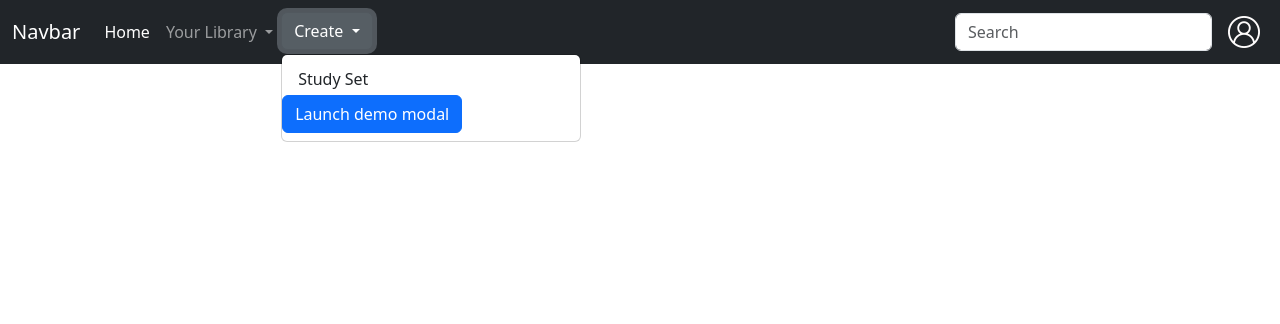
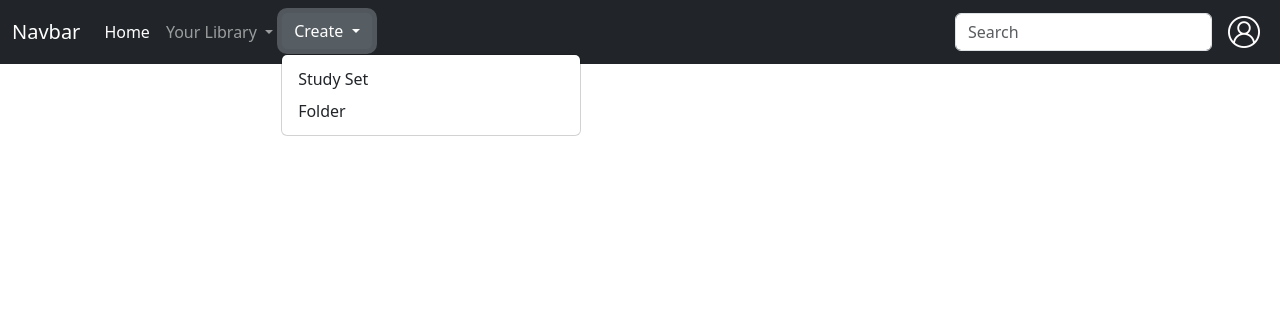
Before and after one commit to medreres/aprender, a Django app: page / in a window 1280 px wide, after a click on "Create". Shown: the top 324 px of the page. Run offline with Django 4.2, Linux system fonts and the light colour scheme; a user stored in the database is signed in; some libraries are stand-ins or nearby versions.

Commit message:
Creating class for CreateFolder modal

```diff
--- a/aprender/forms.py
+++ b/aprender/forms.py
@@ -52,3 +52,6 @@ class CreateSet(forms.ModelForm):
 
     def __init__(self, *args, **kwargs):
         super().__init__(*args, **kwargs)
+
+class CreateFolder(forms.ModelForm):
+    pass
--- a/aprender/templates/aprender/index.html
+++ b/aprender/templates/aprender/index.html
@@ -64,12 +64,27 @@
                                     document.querySelector('#libraryBtn').addEventListener('click', loadSets);
                                 })
                                 function loadSets(event) {
-                                    fetch("{% url 'fetchsets' request.user%}")
+                                    fetch("{% url 'fetchsets' request.user %}")
                                         .then(response => response.json())
-                                        .then(result => result.forEach(card => addCard(card)))
+                                        .then(result => {
+                                            if (result.length === 0)
+                                            {
+                                                addCard(undefined);
+                                            }
+                                            else
+                                            {
+                                                result.forEach(card => addCard(card));
+                                            }
+                                        })
                                 }
 
                                 function addCard(card) {
+
+                                    if (card === undefined)
+                                    {
+                                        document.querySelector('#containerAjax').innerHTML = "It's seem that there is nothing to show!";
+                                        return;
+                                    }
                                     document.querySelector('#containerAjax').innerHTML = "";
 
                                     setTimeout(() => {
@@ -158,42 +173,47 @@
                             Create
                         </button>
                         <ul class="dropdown-menu">
-                            <li><a href="{% url 'createset' %}" r class="dropdown-item" type="button">Study Set</a></li>
+                            <li><a href="{% url 'createset' %}" class="dropdown-item" type="button">Study Set</a></li>
                             <li>
                                 <!-- <a href="{% url 'createfolder' %}" class="dropdown-item" type="button">Folder</a> -->
+                                <button type="button" class="dropdown-item" data-bs-toggle="modal"
+                                    data-bs-target="#folderModal">
+                                    Folder
+                                </button>
+
+                            </li>
 
 
+                        </ul>
+
                         <!-- Button trigger modal -->
-                                <button type="button" class="btn btn-primary" data-bs-toggle="modal"
-                                    data-bs-target="#exampleModal">
-                                    Launch demo modal
-                                </button>
+
 
                         <!-- Modal -->
-                                <div class="modal fade" id="exampleModal" tabindex="-1"
-                                    aria-labelledby="exampleModalLabel" aria-hidden="true">
+                        <div class="modal fade" id="folderModal" tabindex="-1" aria-labelledby="folderModalLabel"
+                            aria-hidden="true">
                             <div class="modal-dialog">
+                                <form action="{% url 'createfolder' %}" method="post">
                                     <div class="modal-content">
                                         <div class="modal-header">
-                                                <h5 class="modal-title" id="exampleModalLabel">Modal title</h5>
+                                            <h5 class="modal-title" id="folderModalLabel">Create a new folder</h5>
                                             <button type="button" class="btn-close" data-bs-dismiss="modal"
                                                 aria-label="Close"></button>
                                         </div>
                                         <div class="modal-body">
-                                                ...
+                                            <input class="form-control mb-2" type="text" placeholder="Enter a title"
+                                                aria-label="default input example">
+                                            <input class="form-control form-control-lg" type="text"
+                                                placeholder="Enter a description (optional)"
+                                                aria-label="Enter a description (optional)">
                                         </div>
                                         <div class="modal-footer">
-                                                <button type="button" class="btn btn-secondary"
-                                                    data-bs-dismiss="modal">Close</button>
-                                                <button type="button" class="btn btn-primary">Save changes</button>
+                                            <button type="button" class="btn btn-primary">Create folder</button>
                                         </div>
                                     </div>
+                                </form>
                             </div>
                         </div>
-
-
-                            </li>
-                        </ul>
 
                     </li>
                     {% endif %}
--- a/aprender/views.py
+++ b/aprender/views.py
@@ -123,10 +123,9 @@ def createset(request):
             label=form.cleaned_data['label'],
             date=datetime.now(),
             author=request.user,
-            description = form.cleaned_data['description']
+            description=form.cleaned_data['description']
         )
         studySet.words.add(*[w.id for w in wordsObjectList])
-
 
         return HttpResponseRedirect(reverse('createset'))
 
@@ -138,5 +137,11 @@ def createset(request):
 def sets(request, user):
     return render(request, 'aprender/sets.html')
 
+
 def createfolder(request):
+    if request.method != "POST":
+        messages.error(request, 'Error. Wrong request method')
+        return HttpResponseRedirect(reverse('index'))
+
+
     return render(request, 'aprender/createfolder.html')
--- a/project/urls.py
+++ b/project/urls.py
@@ -18,6 +18,6 @@ from django.urls import path
 from django.urls import include
 
 urlpatterns = [
-    path('admin/', admin.site.urls),
+    path('adminPanel', admin.site.urls),
     path('', include('aprender.urls'))
 ]
```
Also changed, not shown: db.sqlite3. Lines whose indentation alone changed are shown as unchanged.
